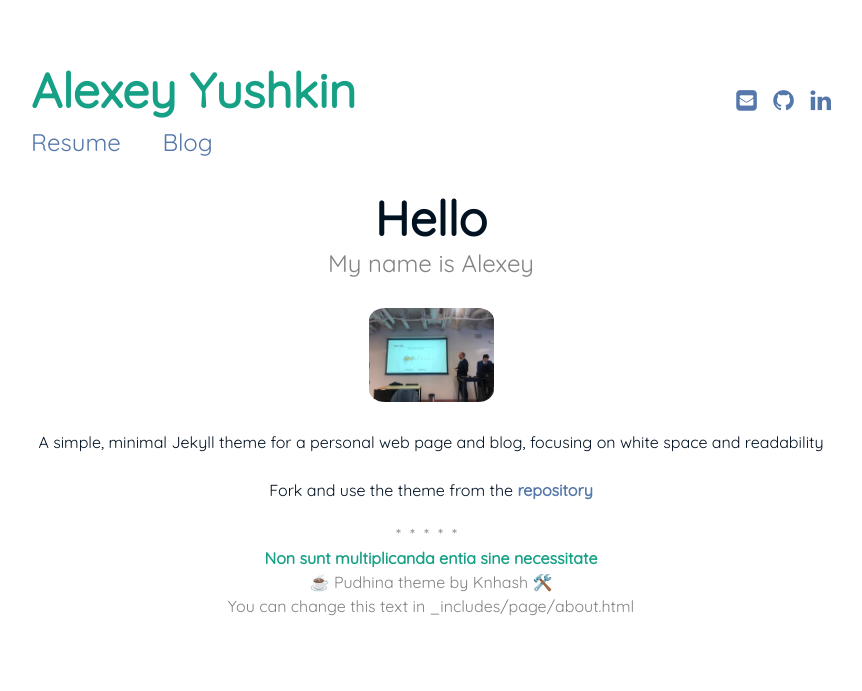
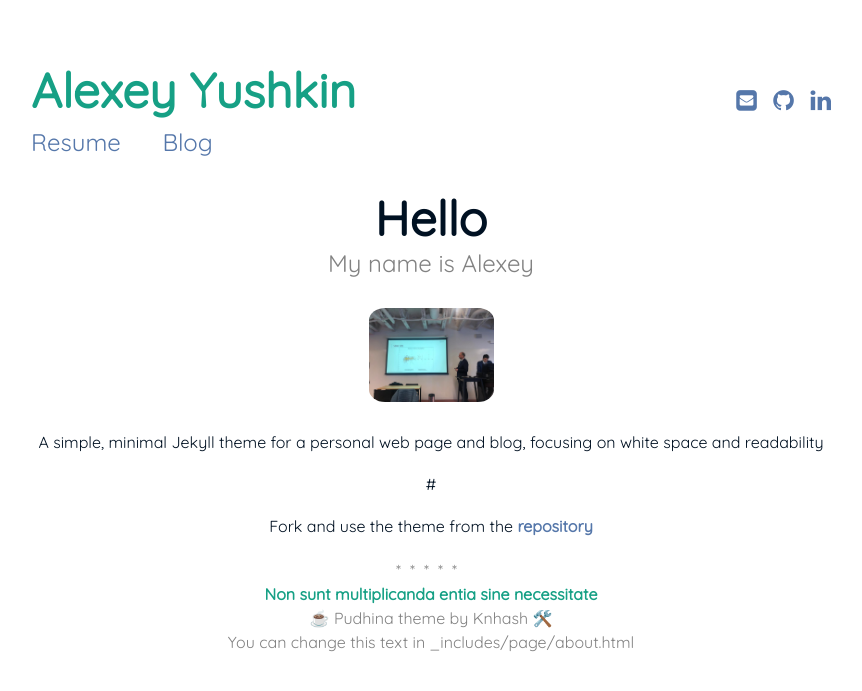
Before and after one commit to alexyushkin/alexyushkin.github.io, a Jekyll site: the page built from index.md, in a window 1280 px wide. Shown: the top 691 px of the page, without its empty margins (209-1071 px from the left). Built offline with Jekyll 4.4.1, drawn with Linux system fonts in a browser that asks for light colours.

Commit message:
Update index.md

```diff
--- a/index.md
+++ b/index.md
@@ -10,5 +10,5 @@ sitemap:
 
 <div id="describe-text">
 	<p>A simple, minimal Jekyll theme for a personal web page and blog, focusing on white space and readability</p>
-	<p>Fork and use the theme from the <strong> <a href="https://github.com/knhash/Pudhina"> repository</a> </strong></p>
+	# <p>Fork and use the theme from the <strong> <a href="https://github.com/knhash/Pudhina"> repository</a> </strong></p>
 </div>
```
